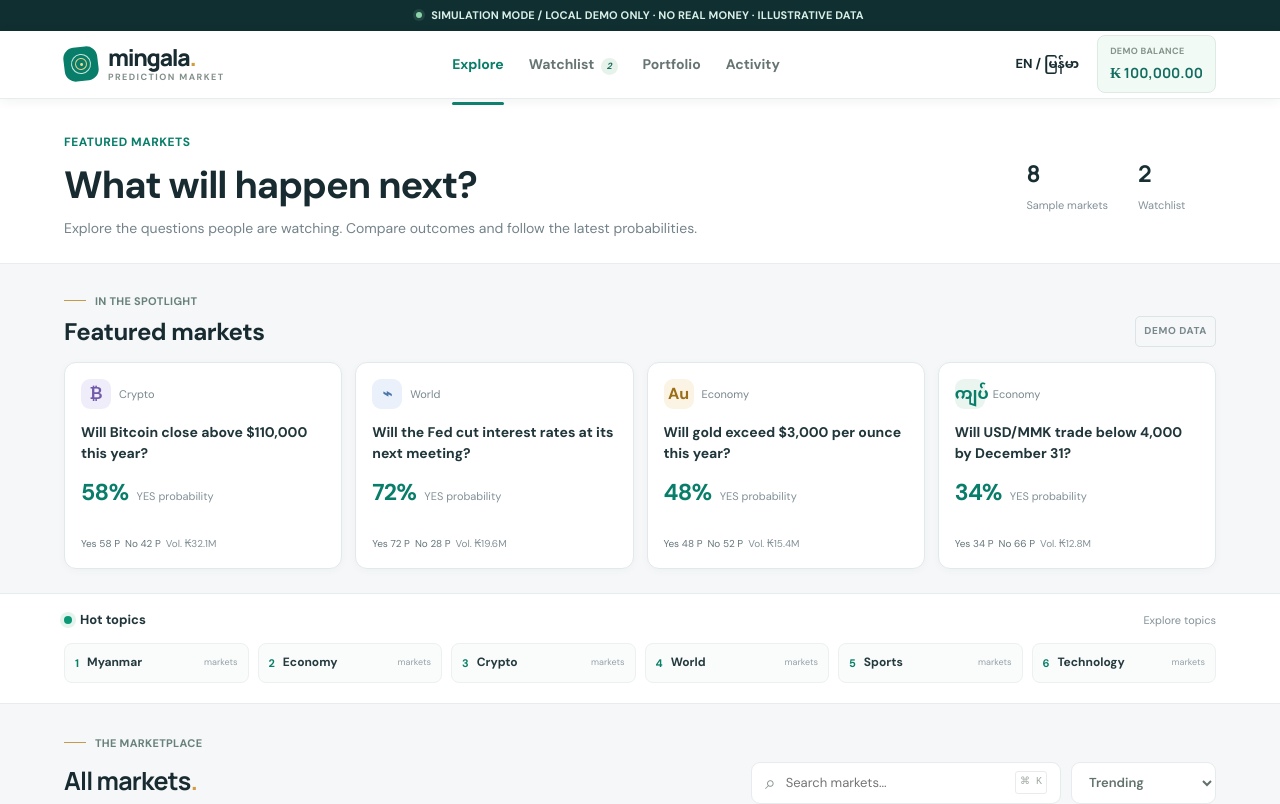
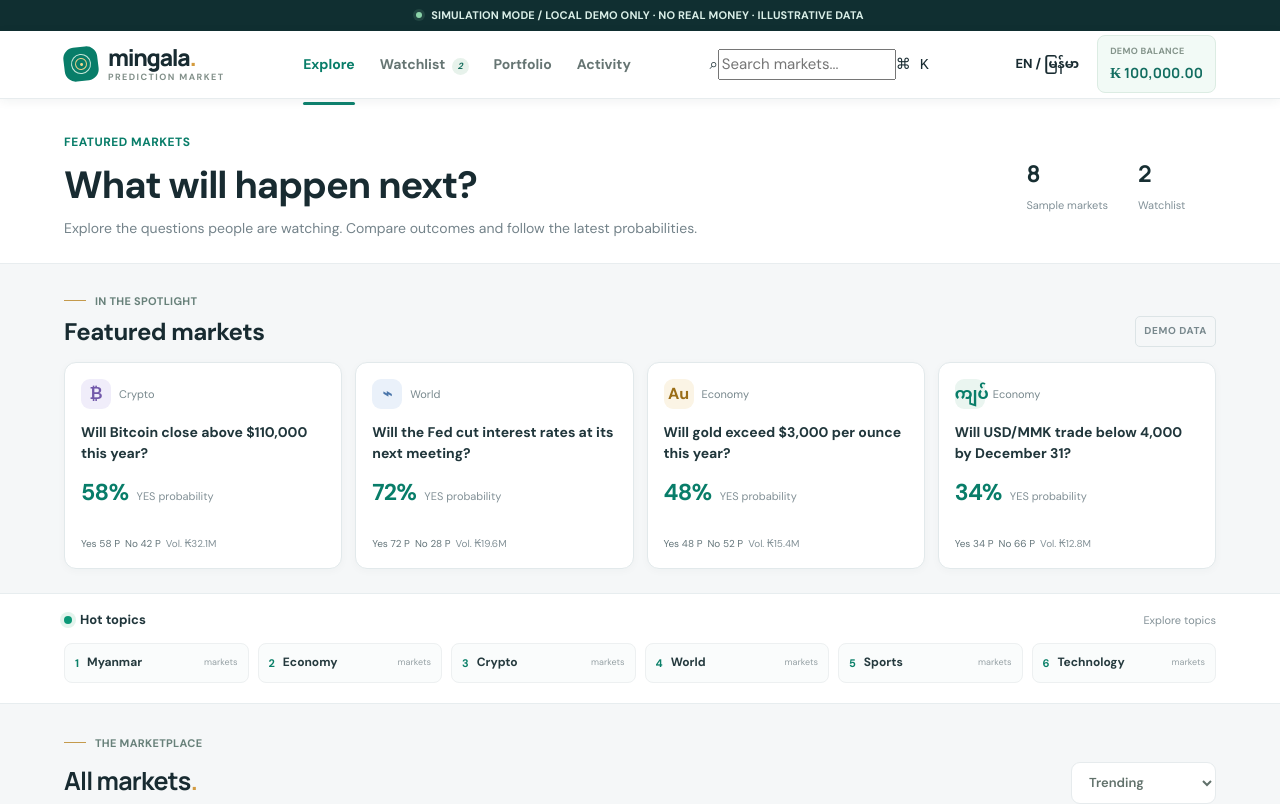
Before and after one commit to 0xmingalaba/khanthman0, a Next.js app: page /en in a window 1280 px wide. Shown: the top 804 px of the page. Built offline with nearby package versions, Linux system fonts and the light colour scheme.

Commit message:
Move marketplace search into the global navigation

```diff
--- a/app/HomePage.tsx
+++ b/app/HomePage.tsx
@@ -219,6 +219,7 @@ export default function HomePage({ initialLocale }: { initialLocale?: Locale } =
         <button className={view === "portfolio" ? "nav-active" : ""} onClick={() => setView("portfolio")}>{t.portfolio}</button>
         <button className={view === "activity" ? "nav-active" : ""} onClick={() => setView("activity")}>{t.activity}</button>
       </nav>
+      <label className="top-search"><span>⌕</span><input id="market-search" value={query} onChange={e => setQuery(e.target.value)} placeholder={t.search} aria-label={t.search} /><kbd>⌘ K</kbd></label>
       <div className="top-actions">
         <button className="language-switch" onClick={() => window.location.assign(language === "en" ? "/my" : "/en")} aria-label={language === "my" ? "ဘာသာစကား ပြောင်းရန်" : "Change language"}>{language === "en" ? "EN / မြန်မာ" : "မြန်မာ / EN"}</button>
         <div className="balance-pill"><span>{t.balance}</span><strong>{money(balance, language)}</strong></div>
@@ -265,7 +266,6 @@ export default function HomePage({ initialLocale }: { initialLocale?: Locale } =
           <p>{view === "watchlist" ? t.watchlistDesc : view === "portfolio" ? t.portfolioDesc : view === "activity" ? t.activityDesc : t.exploreDesc}</p>
         </div>
         {(view === "explore" || view === "watchlist") && <div className="market-tools">
-          <label className="search-box"><span>⌕</span><input id="market-search" value={query} onChange={e => setQuery(e.target.value)} placeholder={t.search} aria-label={t.search} /><kbd>⌘ K</kbd></label>
           <select className="sort-button" value={sort} onChange={e => setSort(e.target.value)} aria-label={language === "my" ? "ဈေးကွက်စီရန်" : "Sort markets"}>
             <option value="trending">{t.trending}</option><option value="volume">{t.volume}</option><option value="probability">{t.highestYes}</option><option value="closing">{t.closing}</option>
           </select>
```
